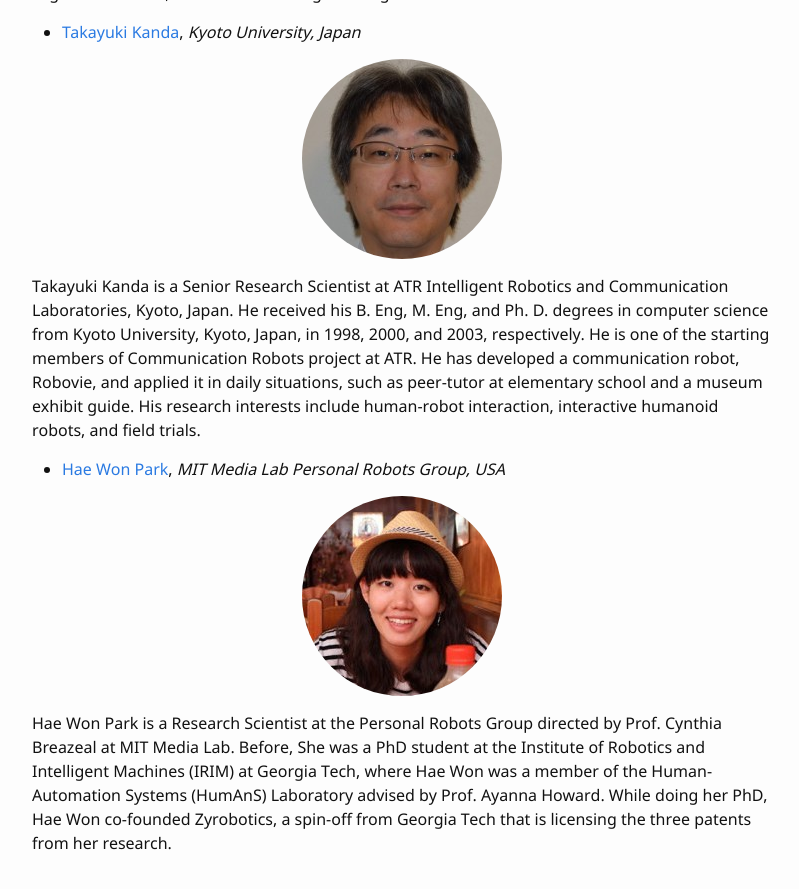
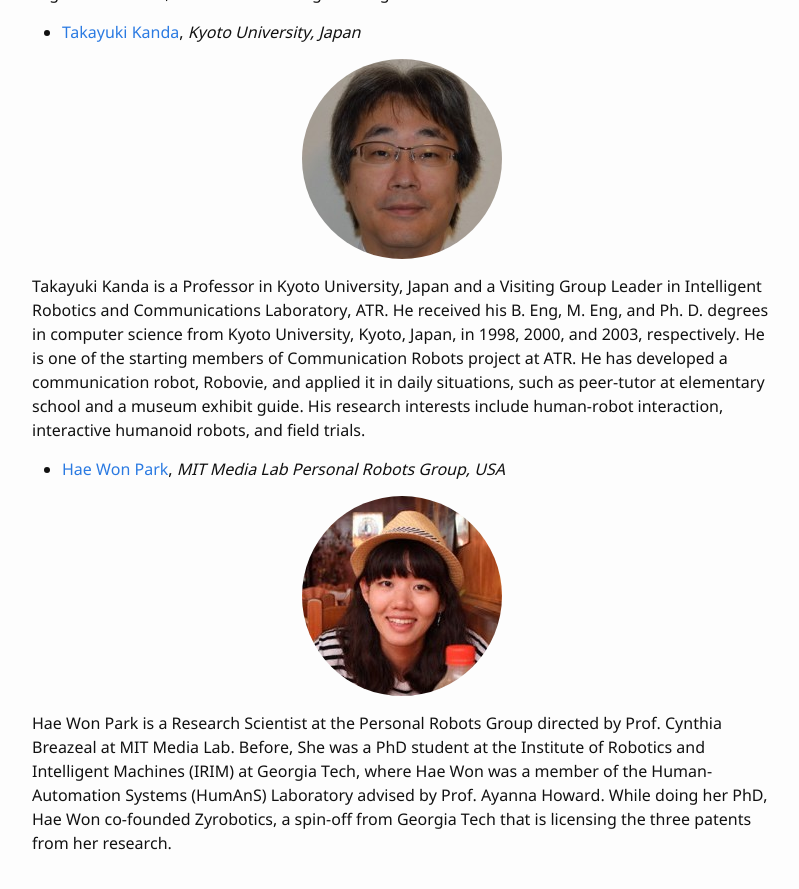
Before and after one commit to mcstaffa81/leap_hri_2023.io, a Jekyll site: the page built from 2-speakers.md, in a window 1280 px wide and 900 px high, scrolled down 1125 px. Shown: the top 889 px of the window, without its empty margins (238-1037 px from the left). Built offline with Jekyll 4.4.1, drawn with Linux system fonts in a browser that asks for light colours.

Commit message:
Updated Takayuki's description

```diff
--- a/2-speakers.md
+++ b/2-speakers.md
@@ -18,7 +18,7 @@ Tony Belpaeme is Professor at Ghent University and Professor of Cognitive System
 
 - [Takayuki Kanda](http://www.robot.soc.i.kyoto-u.ac.jp/~kanda/), *Kyoto University, Japan*
 {% include figure.html img="takayuki-kanda.jpeg" alt="Takayuki Kanda" width="200px" height="200px" %}
-Takayuki Kanda is a Senior Research Scientist at ATR Intelligent Robotics and Communication Laboratories, Kyoto, Japan. He received his B. Eng, M. Eng, and Ph. D. degrees in computer science from Kyoto University, Kyoto, Japan, in 1998, 2000, and 2003, respectively. He is one of the starting members of Communication Robots project at ATR. He has developed a communication robot, Robovie, and applied it in daily situations, such as peer-tutor at elementary school and a museum exhibit guide. His research interests include human-robot interaction, interactive humanoid robots, and field trials.
+Takayuki Kanda is a Professor in Kyoto University, Japan and a Visiting Group Leader in Intelligent Robotics and Communications Laboratory, ATR. He received his B. Eng, M. Eng, and Ph. D. degrees in computer science from Kyoto University, Kyoto, Japan, in 1998, 2000, and 2003, respectively. He is one of the starting members of Communication Robots project at ATR. He has developed a communication robot, Robovie, and applied it in daily situations, such as peer-tutor at elementary school and a museum exhibit guide. His research interests include human-robot interaction, interactive humanoid robots, and field trials.
 
 - [Hae Won Park](http://web.media.mit.edu/~haewon/), *MIT Media Lab Personal Robots Group, USA*
 {% include figure.html img="haewon-park.jpg" alt="Hae Won Park" width="200px" height="200px" %}
```
